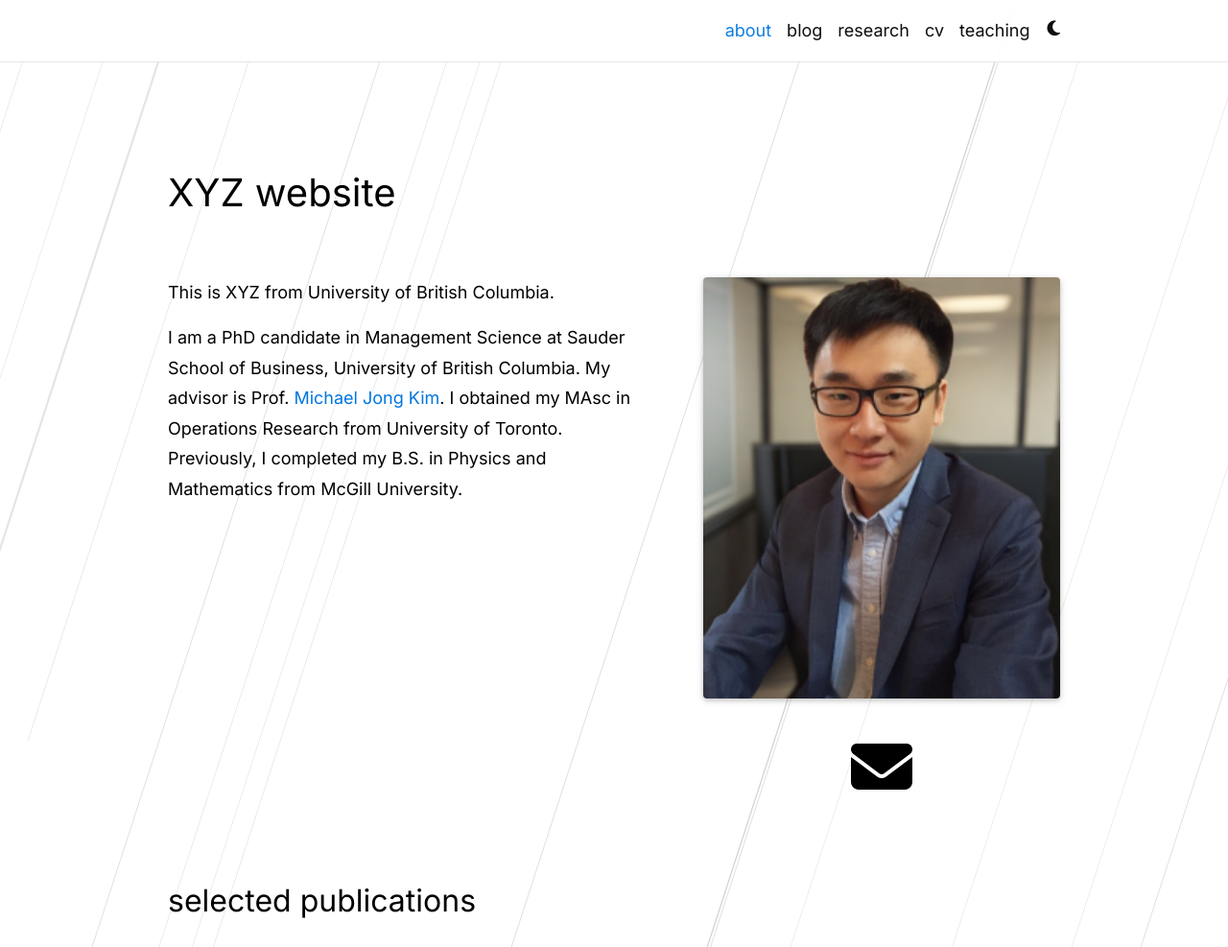
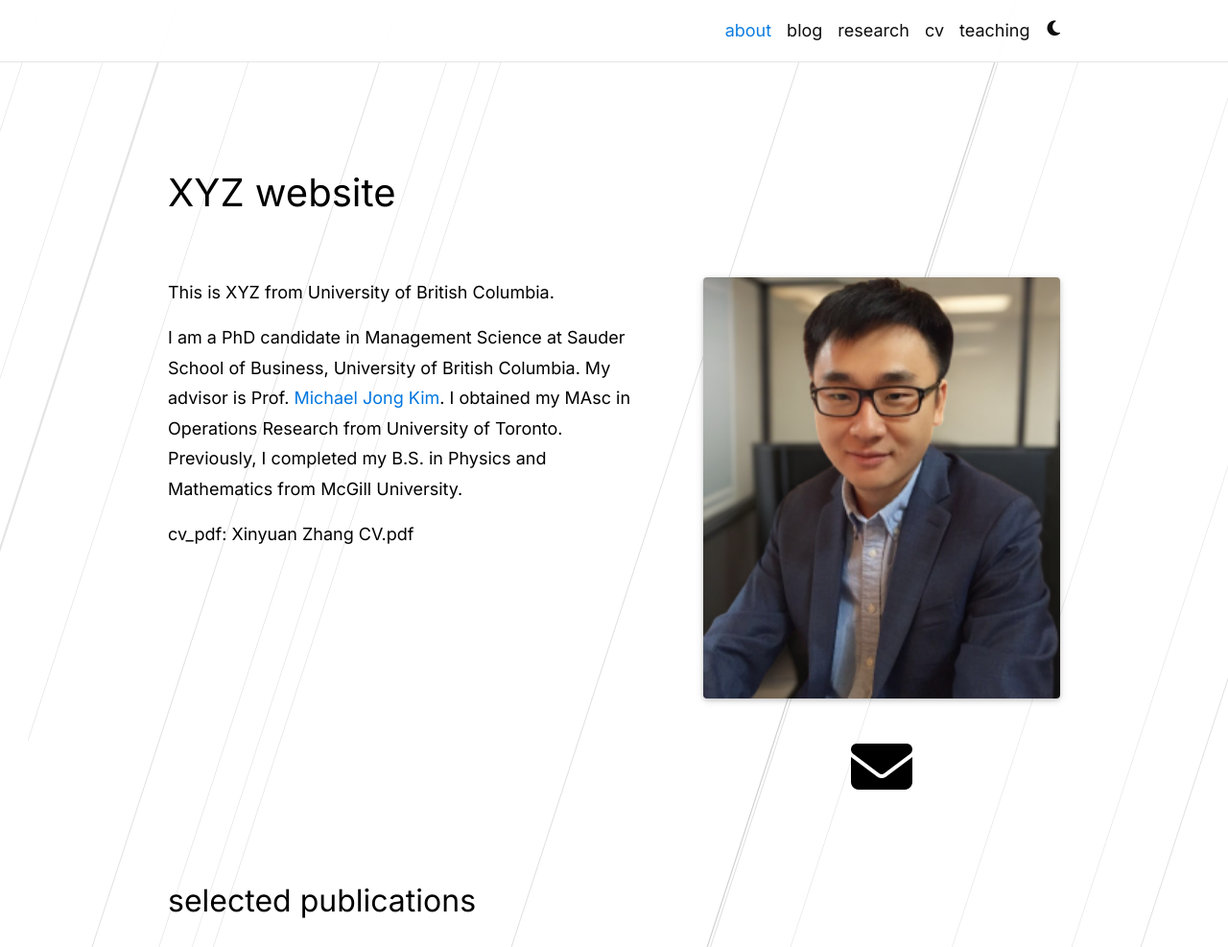
Before and after one commit to xyz2023ca/xyz2023ca.github.io, a Jekyll site: the page built from _pages/about.md, in a window 1280 px wide and 1245 px high, cut to the strip 0-987 px from the top of the window. Shown: the whole strip at 96% size. Built offline with Jekyll 4.4.1, drawn with Linux system fonts in a browser that asks for light colours; full-size pictures stand in for the smaller copies a plugin makes; comment, search, counter and statistics services are not loaded; a style sheet for code colours, icons or effects is not loaded.

Commit message:
Update about.md

```diff
--- a/_pages/about.md
+++ b/_pages/about.md
@@ -24,6 +24,8 @@ This is XYZ from University of British Columbia.
 
 I am a PhD candidate in Management Science at Sauder School of Business,  University of British Columbia. My advisor is Prof. [Michael Jong Kim](https://www.sauder.ubc.ca/people/michael-jong-kim). I obtained my MAsc in Operations Research from University of Toronto. Previously, I completed my B.S. in Physics and Mathematics from McGill University.
 
+cv_pdf: Xinyuan Zhang CV.pdf
+
 
 
 <!---My main research interests are in Bayesian learning and stochastic control. In particular,  I am interested in the interplay of strategic incentives and optimal leanring  with applications in revenue management and healthcare.
```
